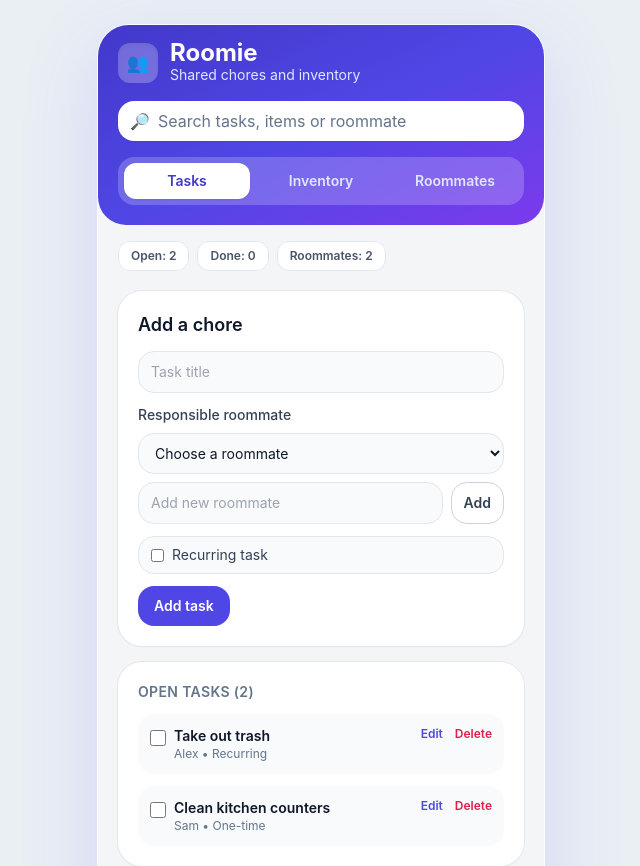
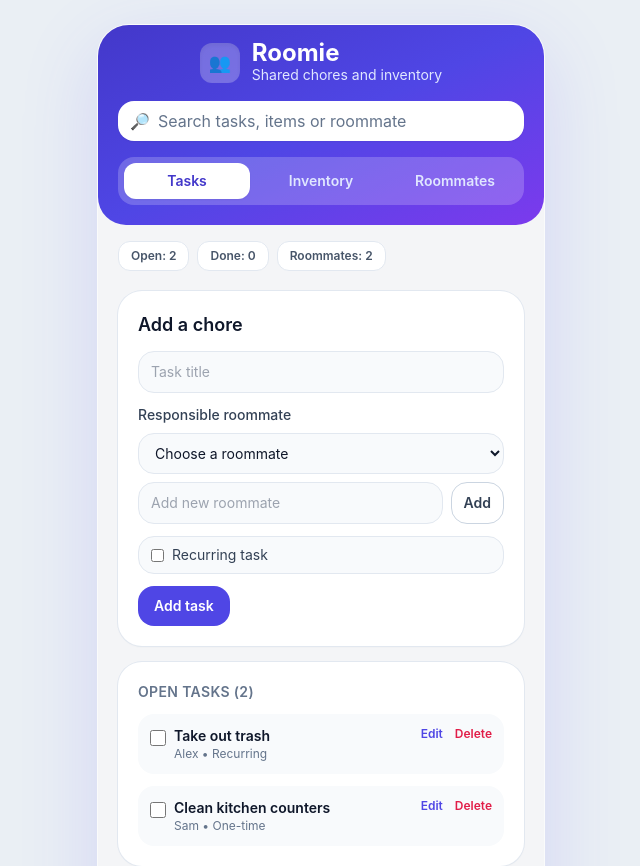
Before and after one commit to Mrjoedoe-lab/wgapp, a React (Vite) app: page / in a window 1280 px wide. Shown: the top 866 px of the page, without its empty margins (319-959 px from the left). Built offline with nearby package versions, Linux system fonts and the light colour scheme.

Commit message:
Initial WG App commit

```diff
--- a/src/App.jsx
+++ b/src/App.jsx
@@ -37,7 +37,7 @@ function App() {
     <div className="min-h-screen bg-slate-200/70 px-2 py-4 text-slate-900 sm:px-4 sm:py-6">
       <div className="mx-auto flex min-h-screen w-full max-w-md flex-col overflow-hidden rounded-[2rem] border border-white/60 bg-[#f4f5f7] shadow-[0_24px_80px_rgba(76,70,255,0.15)]">
         <header className="rounded-b-[1.75rem] bg-gradient-to-br from-indigo-700 via-indigo-600 to-violet-600 px-4 pb-5 pt-4 text-white sm:px-5">
-          <div className="flex items-center justify-between">
+          <div className="flex items-center justify-center">
             <div className="flex items-center gap-3">
               <div className="grid h-10 w-10 place-items-center rounded-xl bg-white/25 text-lg shadow-inner">
                 👥
@@ -47,7 +47,6 @@ function App() {
                 <p className="text-sm text-indigo-100">Shared chores and inventory</p>
               </div>
             </div>
-            <div className="h-10 w-10" aria-hidden="true" />
           </div>
 
           <div className="mt-4 rounded-2xl bg-white px-3 py-2 text-slate-500 shadow-sm">
```
